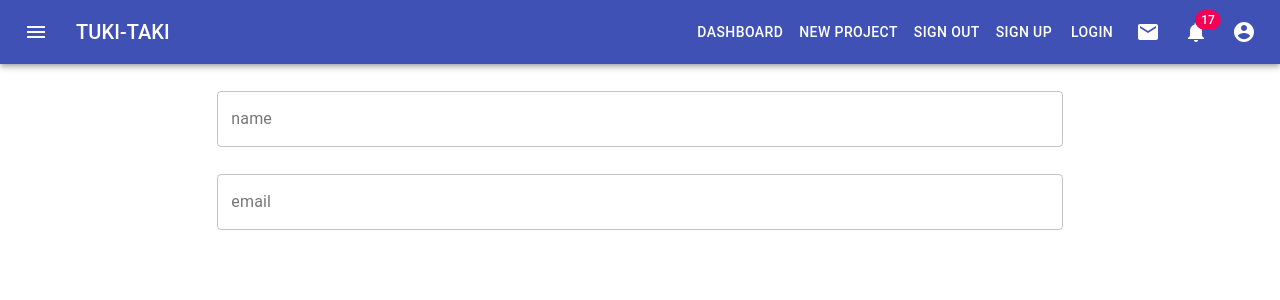
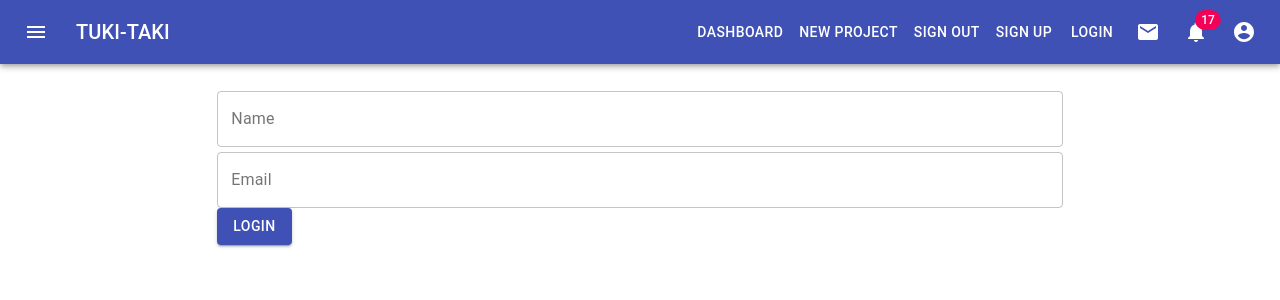
Before and after one commit to sarjis-abdullah/react-tuki-taki, a React (Create React App) app: page /signin in a window 1280 px wide. Shown: the top 300 px of the page. Built offline with nearby package versions, Linux system fonts and the light colour scheme.

Commit message:
sign in comp

```diff
--- a/src/components/auth/SignIn.js
+++ b/src/components/auth/SignIn.js
@@ -1,12 +1,58 @@
-import React from 'react'
-import SignInTextBox from './signInTextBox'
-const SignIn = () => {
+import React, { useRef } from 'react';
+import { FormControl, InputLabel, OutlinedInput, Grid, Button } from '@material-ui/core';
+
+
+export default function StateTextFields(props) {
+    const [name, setName] = React.useState('');
+    const [email, setEmail] = React.useState('');
+    const login = (e) => {
+        e.preventDefault()
+        let isValid = name && name.length && email && email.length
+        if (isValid) {
+            const data = {
+                name,
+                email
+            }
+            console.log(data)
+            setName('')
+            setEmail('')
+            document.getElementById("loginForm").reset();
+           // e.target.reset()
+        } else {
+            alert('nop')
+        }
+
+        // setData(event.target.value);
+    };
     return (
-        <div>
-            <SignInTextBox type="name"/>
-            <SignInTextBox type="email"/>
-        </div>
-    )
+        <Grid container spacing={3} style={{ justifyContent: 'center', marginTop: 10 }}>
+            <Grid item xs={8}>
+                <form id="loginForm" onSubmit={login}>
+                    <FormControl fullWidth variant="outlined" style={{ marginTop: 5 }}>
+                        <InputLabel htmlFor="outlined-adornment-amount">
+                            Name
+                    </InputLabel>
+                        <OutlinedInput
+                            id="outlined-adornment-amount"
+                            onChange={(e) => { setName(e.target.value) }}
+                            labelWidth={60}
+                        />
+                    </FormControl>
+                    <FormControl fullWidth variant="outlined" style={{ marginTop: 5 }}>
+                        <InputLabel htmlFor="outlined-adornment-amount">
+                            Email
+                    </InputLabel>
+                        <OutlinedInput
+                            id="outlined-adornment-amount"
+                            onChange={(e) => { setEmail(e.target.value) }}
+                            labelWidth={60}
+                        />
+                    </FormControl>
+                    <Button type="submit" variant="contained" color="primary">
+                        Login
+                    </Button>
+                </form>
+            </Grid>
+        </Grid>
+    );
 }
-
-export default SignIn
--- a/src/components/auth/signInTextBox.js
+++ /dev/null
@@ -1,27 +0,0 @@
-import React from 'react';
-import { FormControl, InputLabel, OutlinedInput, Grid } from '@material-ui/core';
-
-
-export default function StateTextFields(props) {
-    const [name, setName] = React.useState('Cat in the Hat');
-    const handleChange = (event) => {
-        setName(event.target.value);
-        console.log(name)
-    };
-    return (
-        <Grid container spacing={3} style={{ justifyContent: 'center', marginTop:10 }}>
-            <Grid item xs={8}>
-                <FormControl fullWidth variant="outlined" style={{marginTop:5}}>
-                    <InputLabel htmlFor="outlined-adornment-amount">
-                        {props.type}
-                    </InputLabel>
-                    <OutlinedInput
-                        id="outlined-adornment-amount"
-                        onChange={handleChange}
-                        labelWidth={60}
-                    />
-                </FormControl>
-            </Grid>
-        </Grid>
-    );
-}
```
